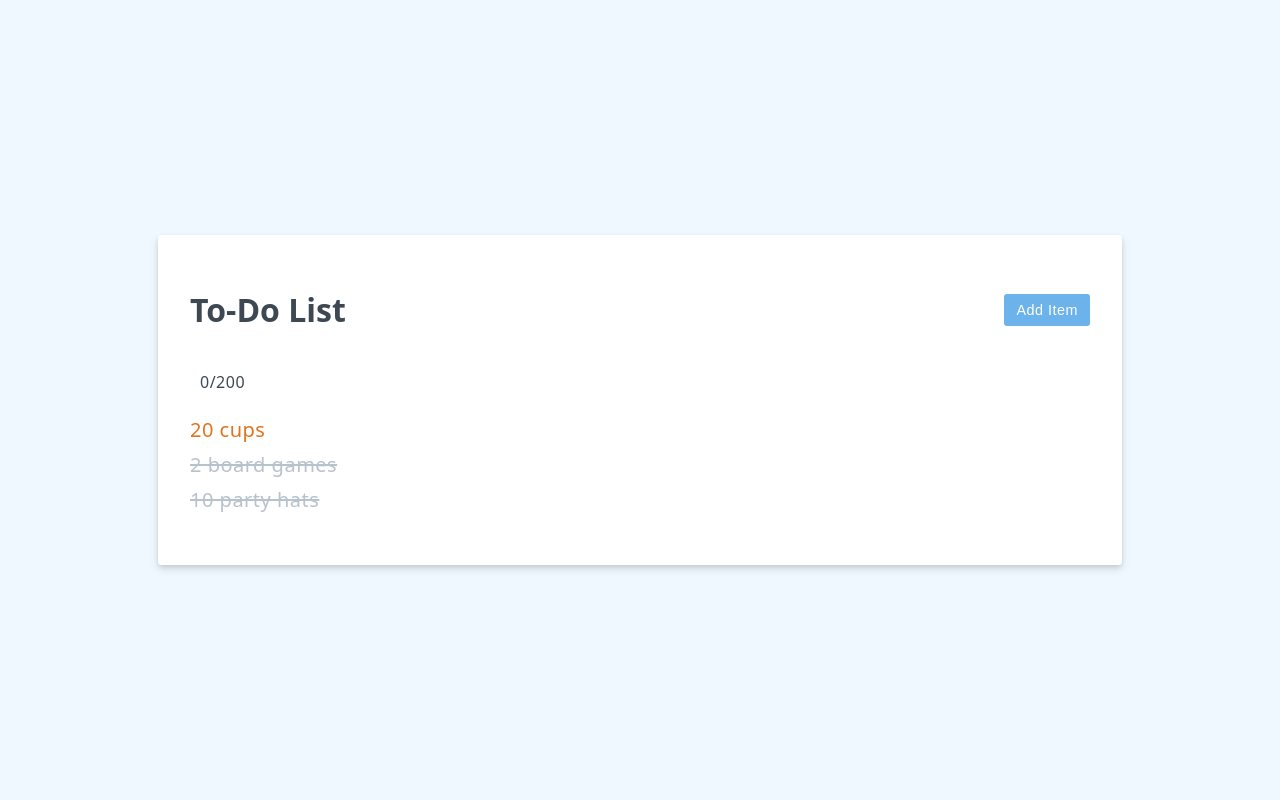
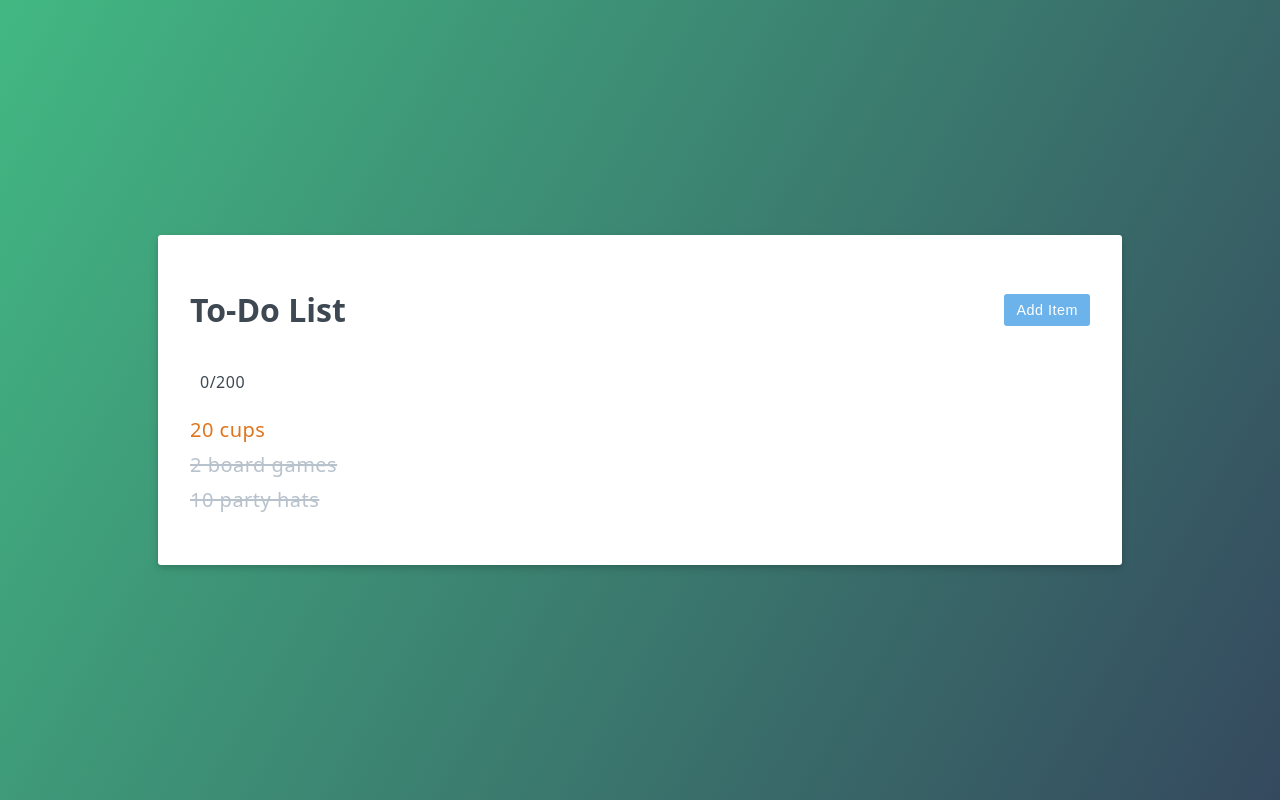
Before and after one commit to taikimorita/vue-to-do-list, a Vue app: page / in a window 1280 px wide. Built offline with nearby package versions, Linux system fonts and the light colour scheme.

Commit message:
feat: added background gradient

```diff
--- a/src/assets/main.css
+++ b/src/assets/main.css
@@ -1,5 +1,5 @@
 body {
-  background: #eff8ff;
+  background: linear-gradient(120deg, #42b883, #35495e);
   height: 100vh;
   width: 100vw;
   font-family:
```
